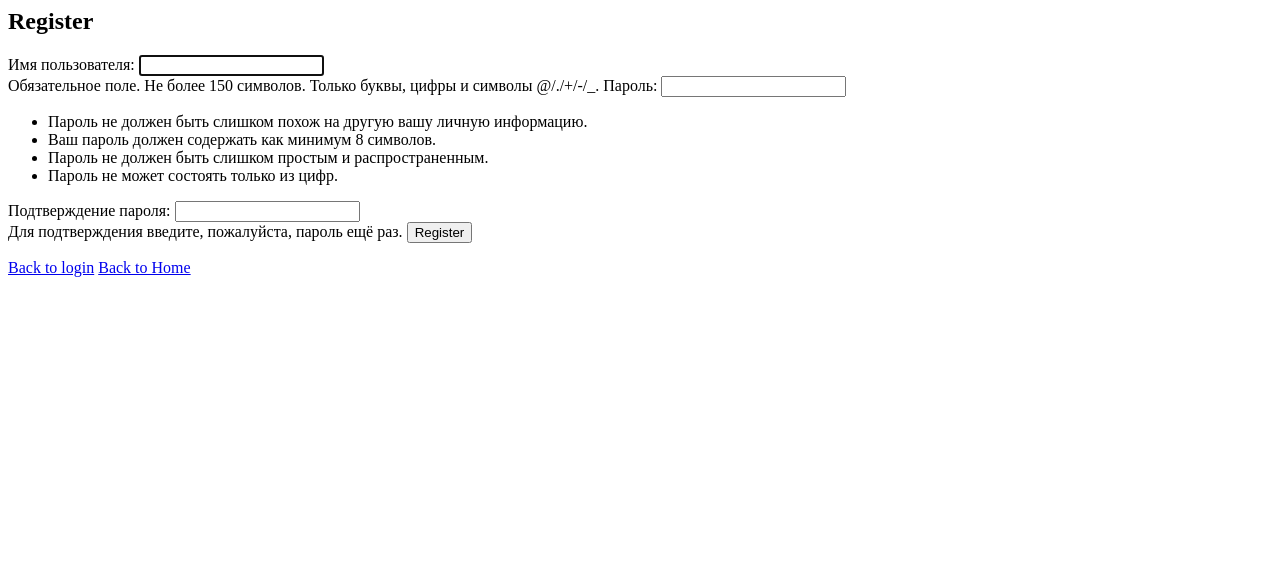
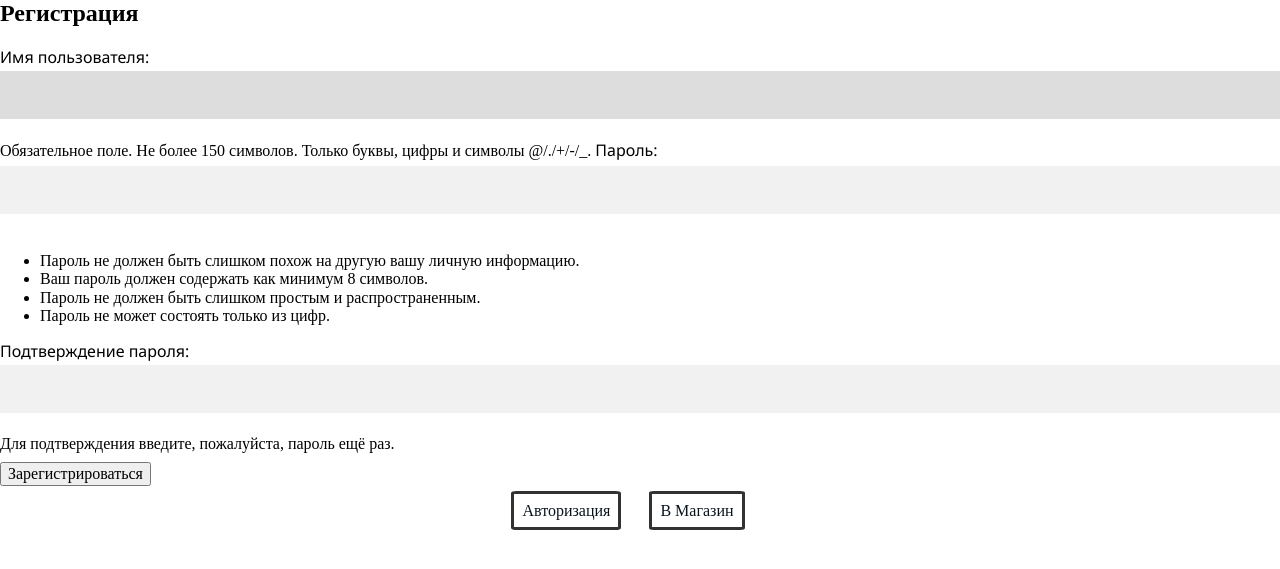
Before and after one commit to KillerFedy/WEBMKNDjangoProject, a Django app: page /registration/ in a window 1280 px wide. Shown: the top 569 px of the page. Run offline with Django 4.2, Linux system fonts and the light colour scheme.

Commit message:
Ended front for 10 minutes

```diff
--- a/RashFedProject/registration/static/style1.css
+++ b/RashFedProject/registration/static/style1.css
@@ -1,10 +1,5 @@
 @import url('https://fonts.googleapis.com/css2?family=Noto+Sans&family=Poppins&family=Rubik:wght@500&display=swap');
 
-.container {
-  padding: 16px;
-  font-family: "Noto Sans", sans-serif;
-  font-size: 0.7rem;
-}
 
 input[type=text], input[type=password] {
   width: 100%;
@@ -35,30 +30,19 @@ hr {
   margin-bottom: 25px;
 }
 
-.registerbtn {
-  font-family: "Fredoka", sans-serif;
-  font-size: 1rem;
-  background-color: #f8665c;
-  color: white;
-  padding: 16px 20px;
-  margin: 8px 0;
-  border: none;
-  cursor: pointer;
-  width: 100%;
-  opacity: 0.9;
+input[type=submit]{
+  margin-top: 0.5rem;
 }
 
-.registerbtn:hover {
-  opacity:1;
+.nav-menu {
+  text-align: center;
 }
 
-a {
-  color: dodgerblue;
+.nav-menu a {
+  padding: 0.5rem;
+  border-radius: 5%;
+  border: 0.2rem solid rgb(51, 49, 49);
+  margin-right: 1.5rem;
+  color: rgb(9, 20, 31);
+  text-decoration: none;
 }
-
-.signin {
-  background-color: #f1f1f1;
-  text-align: center;
-  font-family: "Noto Sans", sans-serif;
-  font-size: 0.8rem;
-}
--- a/RashFedProject/registration/templates/registration/registration.html
+++ b/RashFedProject/registration/templates/registration/registration.html
@@ -1,13 +1,22 @@
+{% load static %}
+{% block title %}
+  <title>Регистрация</title>
+  <link rel="stylesheet" href="{% static 'normalize.css'%}">
+  <link rel="stylesheet" href="{% static 'style1.css'%}">
+{% endblock %}
+
 
 {% block content %}
-<h2>Register</h2>
+<h2>Регистрация</h2>
 
 <form method="post">
     {% csrf_token %}
     {{form}}
-    <input type="submit" value="Register">
+    <br><input type="submit" value="Зарегистрироваться">
 </form>
 
-<a href="{% url 'login' %}">Back to login</a>
-<a href="{% url 'home' %}">Back to Home</a>
+<div class="nav-menu">
+  <a href="{% url 'login' %}">Авторизация</a>
+  <a href="{% url 'home' %}">В Магазин</a>
+</div>
 {% endblock %}
```
Also changed, not shown: RashFedProject/cart/static/style2.css (+64 -0 lines), RashFedProject/cart/templates/cart/detail.html (+6 -4 lines), RashFedProject/registration/templates/registration/login.html (+12 -4 lines), RashFedProject/shop/static/style.css (+38 -0 lines), RashFedProject/shop/templates/shop/index.html (+11 -8 lines), RashFedProject/db.sqlite3.
